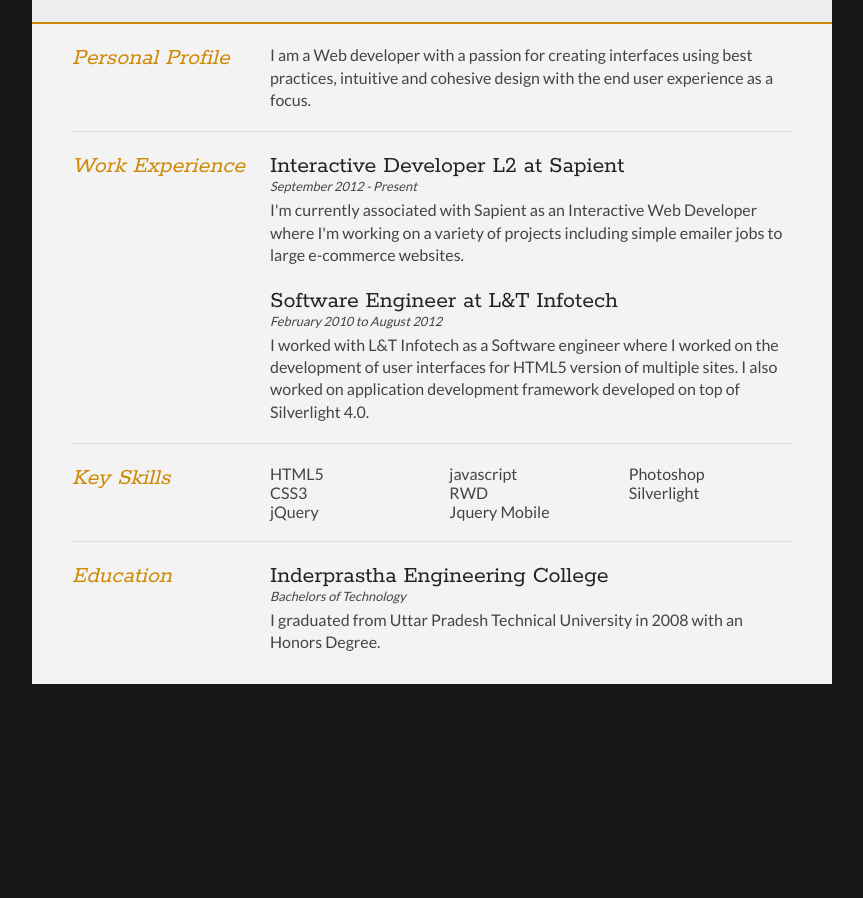
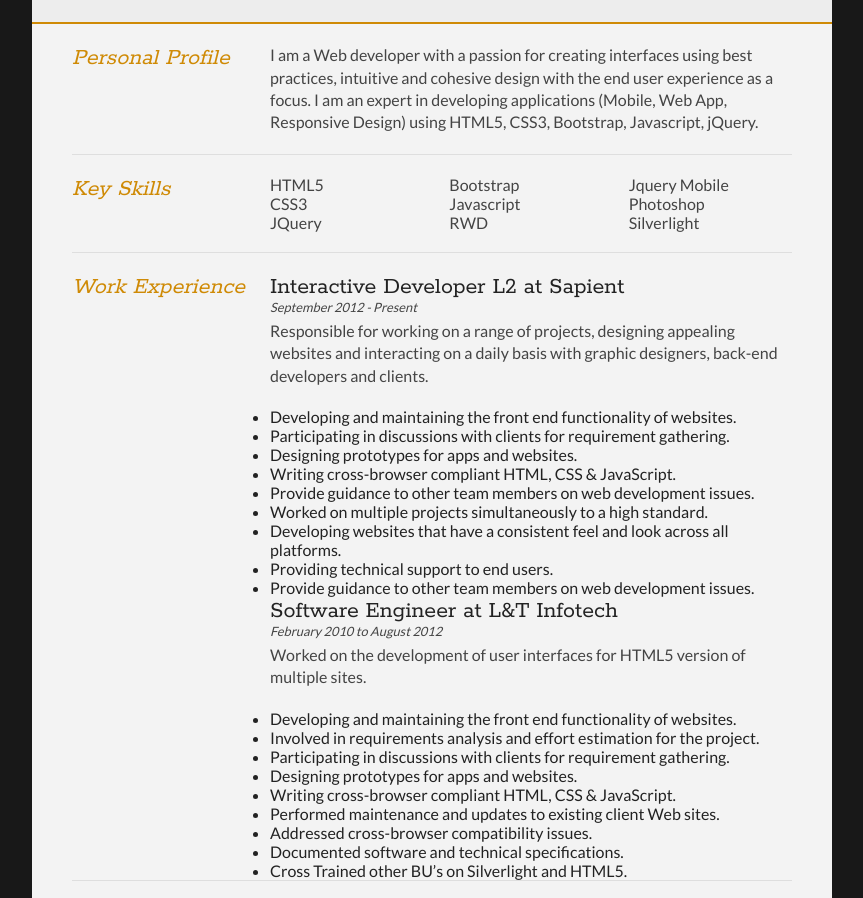
Before and after one commit to meghanagpal/megha.github.io, a plain HTML site: page index.html in a window 1280 px wide. Shown: the part 152-1050 px from the top of the page, without its empty margins (208-1071 px from the left). Before the commit the page ends 866 px from the top, so only its background shows below. Drawn offline with Linux system fonts and the light colour scheme.

Commit message:
Update index.html

```diff
--- a/index.html
+++ b/index.html
@@ -29,7 +29,7 @@
 		<div id="contactDetails" class="quickFade delayFour">
 			<ul>
 				<li>e: <a href="mailto:nov17megha@yahoo.co.in" target="_blank">nov17megha@yahoo.co.in</a></li>
-				<li>m: 9582384878</li>
+				<li>m:91-9582384878</li>
 			</ul>
 		</div>
 		<div class="clear"></div>
@@ -43,12 +43,31 @@
 				</div>
 
 				<div class="sectionContent">
-					<p>I am a Web developer with a passion for creating interfaces using best practices, intuitive and cohesive design with the end user experience as a focus.</p>
+					<p>I am a Web developer with a  passion for creating interfaces using best practices, intuitive and cohesive design with the end user experience as a focus. I am an expert in developing applications (Mobile, Web App, Responsive Design) using  HTML5, CSS3, Bootstrap, Javascript, jQuery.</p>
 				</div>
 			</article>
 			<div class="clear"></div>
 		</section>
+		<section>
+			<div class="sectionTitle">
+				<h1>Key Skills</h1>
+			</div>
 
+			<div class="sectionContent">
+				<ul class="keySkills">
+					<li>HTML5</li>
+					<li>CSS3</li>
+					<li>JQuery</li>
+					<li>Bootstrap</li>
+					<li>Javascript</li>
+					<li>RWD</li>
+					<li>Jquery Mobile</li>
+					<li>Photoshop</li>
+					<li>Silverlight</li>
+				</ul>
+			</div>
+			<div class="clear"></div>
+		</section>
 
 		<section>
 			<div class="sectionTitle">
@@ -59,14 +78,35 @@
 				<article>
 					<h2>Interactive Developer L2 at Sapient </h2>
 					<p class="subDetails">September 2012 - Present</p>
-					<p>I'm currently associated with Sapient as an Interactive Web Developer where I'm working on a variety of projects
-                     including simple emailer jobs to large e-commerce websites.					</p>
+					<p>Responsible for working on a range of projects, designing appealing websites and interacting on a daily basis with graphic designers, back-end developers and clients.</p>
+					 <ul class="responsibilities">
+					 <li>Developing and maintaining the front end functionality of websites.</li>
+					 <li>Participating in discussions with clients for requirement gathering.</li>
+					 <li>Designing prototypes for apps and websites.</li>
+					 <li>Writing cross-browser compliant HTML, CSS & JavaScript.</li>
+					 <li>Provide guidance to other team members on web development issues.</li>
+					 <li>Worked on multiple projects simultaneously to a high standard.</li>
+					 <li>Developing websites that have a consistent feel and look across all platforms.</li>
+					 <li>Providing technical support to end users.</li>
+					 <li>Provide guidance to other team members on web development issues.</li>
+					 </ul>
 				</article>
 
 				<article>
 					<h2>Software Engineer at L&T Infotech</h2>
 					<p class="subDetails">February 2010 to August 2012</p>
-					<p>I worked with L&T Infotech as a Software engineer where I worked on the development of user interfaces for HTML5 version of multiple sites. I also worked on application development framework developed on top of Silverlight 4.0.  </p>
+					<p>Worked on the development of user interfaces for HTML5 version of multiple sites.</p>
+					<ul class="responsibilities">
+				     <li>Developing and maintaining the front end functionality of websites.</li>
+					 <li>Involved in requirements analysis and effort estimation for the project.</li>
+					 <li>Participating in discussions with clients for requirement gathering.</li>
+					 <li>Designing prototypes for apps and websites.</li>
+					 <li>Writing cross-browser compliant HTML, CSS & JavaScript.</li>
+					 <li>Performed maintenance and updates to existing client Web sites.</li>
+					 <li>Addressed cross-browser compatibility issues.</li>
+					 <li>Documented software and technical specifications.</li>
+					 <li>Cross Trained other BU’s on Silverlight and HTML5.</li>
+					</ul>
 				</article>
 
 
@@ -75,25 +115,7 @@
 		</section>
 
 
-		<section>
-			<div class="sectionTitle">
-				<h1>Key Skills</h1>
-			</div>
 
-			<div class="sectionContent">
-				<ul class="keySkills">
-					<li>HTML5</li>
-					<li>CSS3</li>
-					<li>jQuery</li>
-					<li>javascript</li>
-					<li>RWD</li>
-					<li>Jquery Mobile</li>
-					<li>Photoshop</li>
-					<li>Silverlight</li>
-				</ul>
-			</div>
-			<div class="clear"></div>
-		</section>
 
 
 		<section>
@@ -105,7 +127,7 @@
 				<article>
 					<h2>Inderprastha Engineering College</h2>
 					<p class="subDetails">Bachelors of Technology</p>
-					<p>I graduated from Uttar Pradesh Technical University in 2008 with an Honors Degree.</p>
+					<p>I graduated from Uttar Pradesh Technical University in 2008 with 75.16%.</p>
 				</article>
 
 			</div>
```
